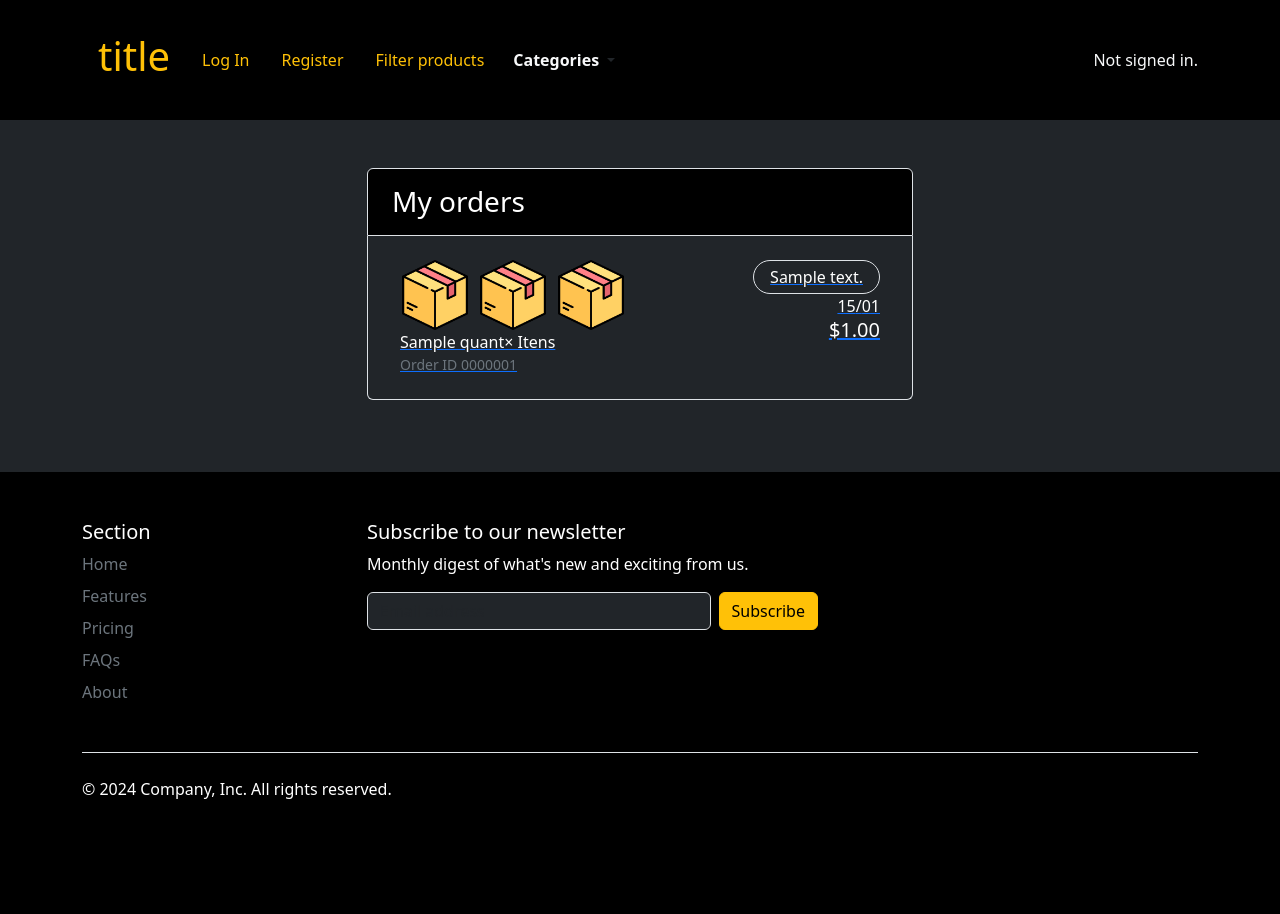
After one commit to letcgam/delivery, a Django app: template delivery/templates/shopping/my-orders.html in a window 1280 px wide. The commit adds this page. Run offline with Django 3.2, Linux system fonts and the light colour scheme; the template is opened without the code that fills it: most values are stand-ins (such as "Sample title", 1, 10 or a date in 2020).

Commit message:
client order list

```diff
--- /dev/null
+++ b/delivery/static/order.js
@@ -0,0 +1,27 @@
+var price = document.getElementsByName("price");
+const orderId = Array.from(document.getElementsByName("order-id"));
+const orderDate = Array.from(document.getElementsByName("order-date"));
+const orderStatus = Array.from(document.getElementsByName("order-status"));
+
+
+document.addEventListener("DOMContentLoaded", () => {
+    for (i = 0; i < price.length; i++) {
+        price[i].innerHTML = formatPrice(price[i].innerHTML)
+    }
+    orderId.forEach(id => {
+        id.innerHTML = String(id.innerHTML).padStart(7, '0');
+    })
+    orderDate.forEach(date => {
+        date.innerHTML = String(date.innerHTML).padStart(2, '0');
+    })
+    orderStatus.forEach(status => {
+        status.innerHTML = status.innerHTML.charAt(0).toUpperCase() + status.innerHTML.substring(1).toLowerCase()
+    })
+});
+
+function formatPrice(price) {
+    return Intl.NumberFormat("en-US", {
+        style: "currency",
+        currency: "USD",
+    }).format(price);
+};
--- a/delivery/templates/layout.html
+++ b/delivery/templates/layout.html
@@ -60,7 +60,7 @@
                                     </a>
                                 </li>
                                 <li>
-                                    <a href="" class="dropdown-item">
+                                    <a href="{% url 'my_orders' %}" class="dropdown-item">
                                         <i class="bi bi-bag-heart me-2"></i>Orders
                                     </a>
                                 </li>
--- /dev/null
+++ b/delivery/templates/shopping/my-orders.html
@@ -0,0 +1,44 @@
+{% extends "layout.html" %}
+
+{% block body %}
+<div class="container">
+    <div class="row d-flex justify-content-center text-light">
+        <div class="col-12 col-md-8 col-lg-6 col-xl-6 mb-4">
+            <ul class="list-group">
+                <li class="list-group-item bg-dark px-4 pt-3 bg-black">
+                    <h3>My orders</h3>
+                </li>
+                {% for order in orders %}
+                <li class="list-group-item bg-dark">
+                    <a href="" class="d-flex justify-content-between p-3 link-underline link-underline-0">
+                        <span class="d-flex flex-column">
+                            <span class="d-flex grid gap-2">
+                                <img style="height: 70px;" src="../../static/icon.png" alt="">
+                                <img style="height: 70px;" src="../../static/icon.png" alt="">
+                                <img style="height: 70px;" src="../../static/icon.png" alt="">
+                            </span>
+                            <span class="d-flex flex-column">
+                                <span name="order-quant">{{ order.quant }}&times; Itens</span>
+                                <small class="text-secondary">Order ID <span name="order-id" class="text-secondary">{{ order.id }}</span></small class="text-secondary">
+                            </span>
+                        </span>
+                        <span>
+                            <div class="d-flex flex-column align-items-end">
+                                <div class="border py-1 px-3 rounded-pill" name="order-status">{{ order.status.description }}</div>
+                                <span>
+                                    <span name="order-date">{{ order.creation_date.day }}</span>/<span
+                                        name="order-date">{{ order.creation_date.month }}</span>
+                                </span>
+                                <h5 name="price">{{ order.total_price }}</h5>
+                            </div>
+                        </span>
+                    </a>
+                </li>
+                {% endfor %}
+            </ul>
+        </div>
+    </div>
+</div>
+
+<script src="../../static/order.js"></script>
+{% endblock %}
--- a/delivery/urls.py
+++ b/delivery/urls.py
@@ -22,5 +22,6 @@ urlpatterns = [
     path("move-to-wishlist/<int:product_id>/", views.move_to_wishlist, name="move_to_wishlist"),
     path("categories-filter/<int:category_id>/", views.categories_filter, name="categories_filter"),
     path("new-order", views.new_order, name="new_order"),
+    path("my-orders", views.my_orders, name="my_orders"),
     path("order/<int:order_id>/", views.order, name="order"),
 ]
```
Also changed, not shown: delivery/templates/shopping/order.html (+17 -14 lines), delivery/views.py (+15 -0 lines), static/order.js (added, +21 -0 lines), db.sqlite3, 1 other file.
